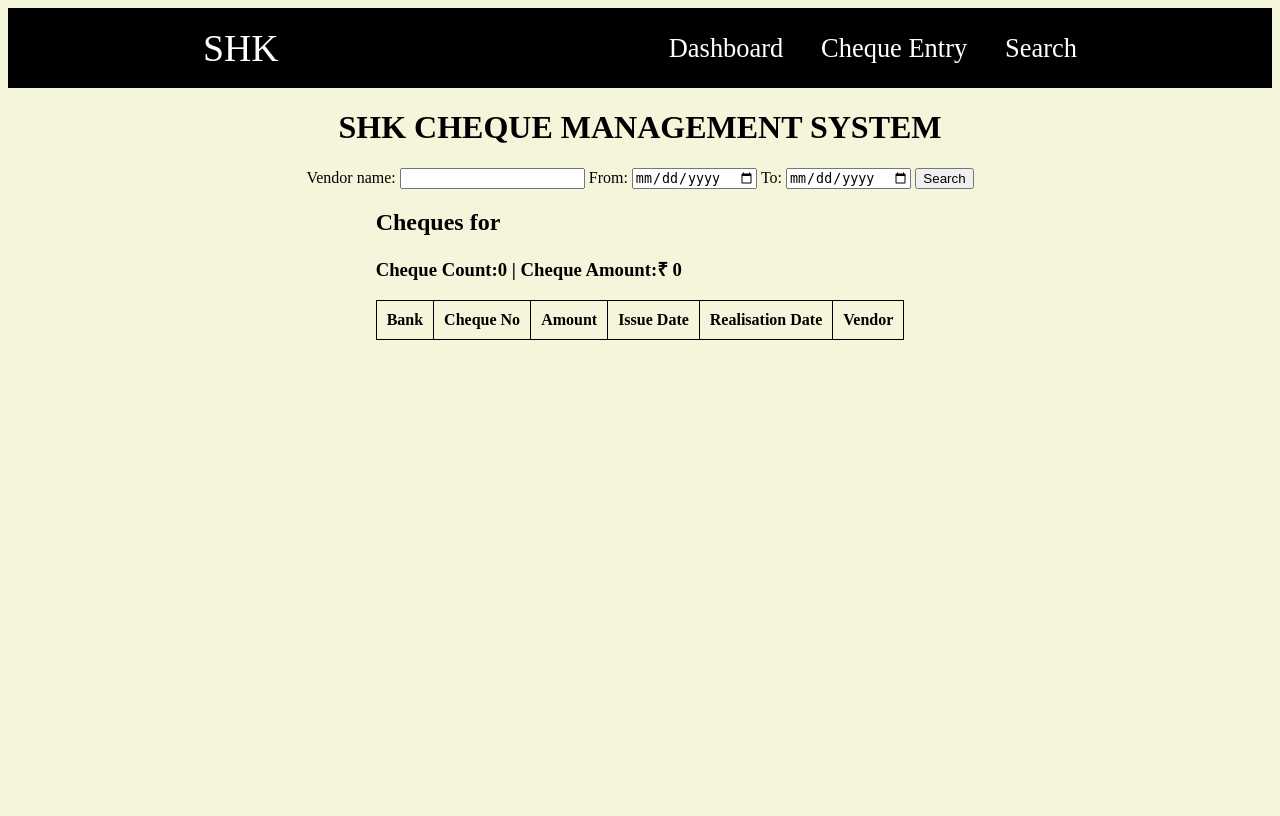
After one commit to arvind-tutor/SHK-CMS, a Flask app: page /search in a window 1280 px wide. The commit adds this page. Run offline with Flask 3, Linux system fonts and the light colour scheme; lists and menus that the app fills with data are empty.

Commit message:
cms 1.1
Included vendor search

```diff
--- a/app.py
+++ b/app.py
@@ -12,6 +12,14 @@ def connect_db():
         database="sql12780757",
         port=3306
     )
+# def connect_db():
+#     return mysql.connector.connect(
+#         host="localhost",
+#         user="root",
+#         password="qwerty@123",
+#         database="shk",
+#     )
+
 def init_db():
     conn = connect_db()
     cursor = conn.cursor()
@@ -167,7 +175,6 @@ def custom_range():
         to_display=to_display
     )
 
-
 @app.route('/chequeentry', methods=['GET', 'POST'])
 def index():
     conn = connect_db()
@@ -190,6 +197,44 @@ def index():
     conn.close()
     return render_template('chequeentry.html', records=data)
 
+@app.route('/search', methods=['GET', 'POST'])
+def search():
+    if request.method == 'POST':
+        vendor = request.form['vendor']
+        from_date = request.form['from_date']
+        to_date = request.form['to_date']
+
+        from_display = datetime.strptime(from_date, "%Y-%m-%d").strftime("%d-%m-%Y")
+        to_display = datetime.strptime(to_date, "%Y-%m-%d").strftime("%d-%m-%Y")
+
+        conn = connect_db()
+        cursor = conn.cursor(dictionary=True)
+
+        cursor.execute("SELECT * FROM cms WHERE vendor= %s and post_date BETWEEN %s AND %s", (vendor,from_date, to_date))
+        vendor_results = cursor.fetchall()
+        cursor.execute("SELECT COUNT(*), SUM(amount) FROM cms WHERE vendor= %s and post_date BETWEEN %s AND %s", (vendor,from_date, to_date))
+        result5 = cursor.fetchone()
+        count5 = int(result5['COUNT(*)'] or 0)
+        total5 = float(result5['SUM(amount)'] or 0)
+
+        conn.close()
+        return render_template(
+            'search.html',
+            count5=count5,
+            total5=total5,
+            vendor=vendor,
+            vendor_results=vendor_results,
+            from_display=from_display,
+            to_display=to_display
+        )
+    else:
+        # For GET request, just show the empty search form
+        return render_template('search.html', vendor_results=[], count5=0, total5=0, vendor="", from_display="", to_display="")
+
+
 if __name__ == '__main__':
     init_db()  # create table
     app.run(debug=False, host='0.0.0.0', port=10000)
+
+# if __name__ == '__main__':
+#     app.run(debug=True)
--- a/templates/chequeentry.html
+++ b/templates/chequeentry.html
@@ -67,6 +67,7 @@
             <div class="items">
                 <p><a href="/">Dashboard</a></p>
                 <p><a href="/chequeentry">Cheque Entry</a></p>
+                <p><a href="/search">Search</a></p>
             </div>
         </nav>
     </header>
--- a/templates/index.html
+++ b/templates/index.html
@@ -95,6 +95,7 @@
             <div class="items">
                 <p><a href="/">Dashboard</a></p>
                 <p><a href="/chequeentry">Cheque Entry</a></p>
+                <p><a href="/search">Search</a></p>
             </div>
         </nav>
     </header>
--- /dev/null
+++ b/templates/search.html
@@ -0,0 +1,102 @@
+<!DOCTYPE html>
+<html lang="en">
+<head>
+    <meta charset="UTF-8">
+    <meta name="viewport" content="width=device-width, initial-scale=1.0">
+    <title>Document</title>
+    <style>
+         .nav-bar{
+            background: black;
+            color: white;
+            display: flex;
+            align-items: center;
+            justify-content: space-around;
+            height: 10vh;
+        }
+        .logo {
+            font-size: 1cm;
+        }
+        .items {
+            display: flex;
+            gap:1cm;
+            font-size: 0.7cm;
+        }
+        .items a{
+            color: white;
+            text-decoration: none;
+            transition: all 0.5s ease-in-out;
+        }
+        .items a:hover{
+            text-decoration: underline;
+            text-underline-offset: 0.5cm;
+            font-size: 0.8cm;
+        }
+        body{
+                background-color: beige;
+            }
+        table,tr,td,th{
+            border:1px solid black;
+            border-collapse: collapse;
+            padding: 10px;
+        }
+        main {
+            background-color: beige;
+            display: flex;
+            align-items: center;
+            /* justify-content: center; */
+            flex-direction: column;
+            height:90vh;
+        }
+    </style>
+</head>
+<body>
+    <header>
+        <nav class="nav-bar">
+            <div class="logo"> SHK </div>
+            <div class="items">
+                <p><a href="/">Dashboard</a></p>
+                <p><a href="/chequeentry">Cheque Entry</a></p>
+                <p><a href="/search">Search</a></p>
+            </div>
+        </nav>
+    </header>
+    <main>
+    <h1>SHK CHEQUE MANAGEMENT SYSTEM</h1>
+    <div class="form1">
+                <form method="POST" action="/search">
+                    <label for="vendor">Vendor name:</label>
+                    <input type="text" id="vendor" name="vendor" required>
+                    <label for="from_date">From:</label>
+                    <input type="date" id="from_date" name="from_date" required>
+                    <label for="to_date">To:</label>
+                    <input type="date" id="to_date" name="to_date" required>
+                    <button type="submit">Search</button>
+                </form>
+    </div>
+    <Section class="one">
+            <h2>Cheques for {{vendor}} </h2>
+            <h3>Cheque Count:{{count5}} | Cheque Amount:₹ {{total5}}</h3>
+            <table>
+                <tr>
+                    <th>Bank</th>
+                    <th>Cheque No</th>
+                    <th>Amount</th>
+                    <th>Issue Date</th>
+                    <th>Realisation Date</th>
+                    <th>Vendor</th>
+                </tr>
+                {% for row1 in vendor_results %}
+                <tr>
+                    <td>{{ row1.bank }}</td>
+                    <td>{{ row1.cheque_no }}</td>
+                    <td>{{ row1.amount }}</td>
+                    <td>{{ row1.issue_date }}</td>
+                    <td>{{ row1.post_date }}</td>
+                    <td>{{ row1.vendor }}</td>
+                </tr>
+                {% endfor %}
+            </table>
+    </Section>
+    </main>
+</body>
+</html>
```
